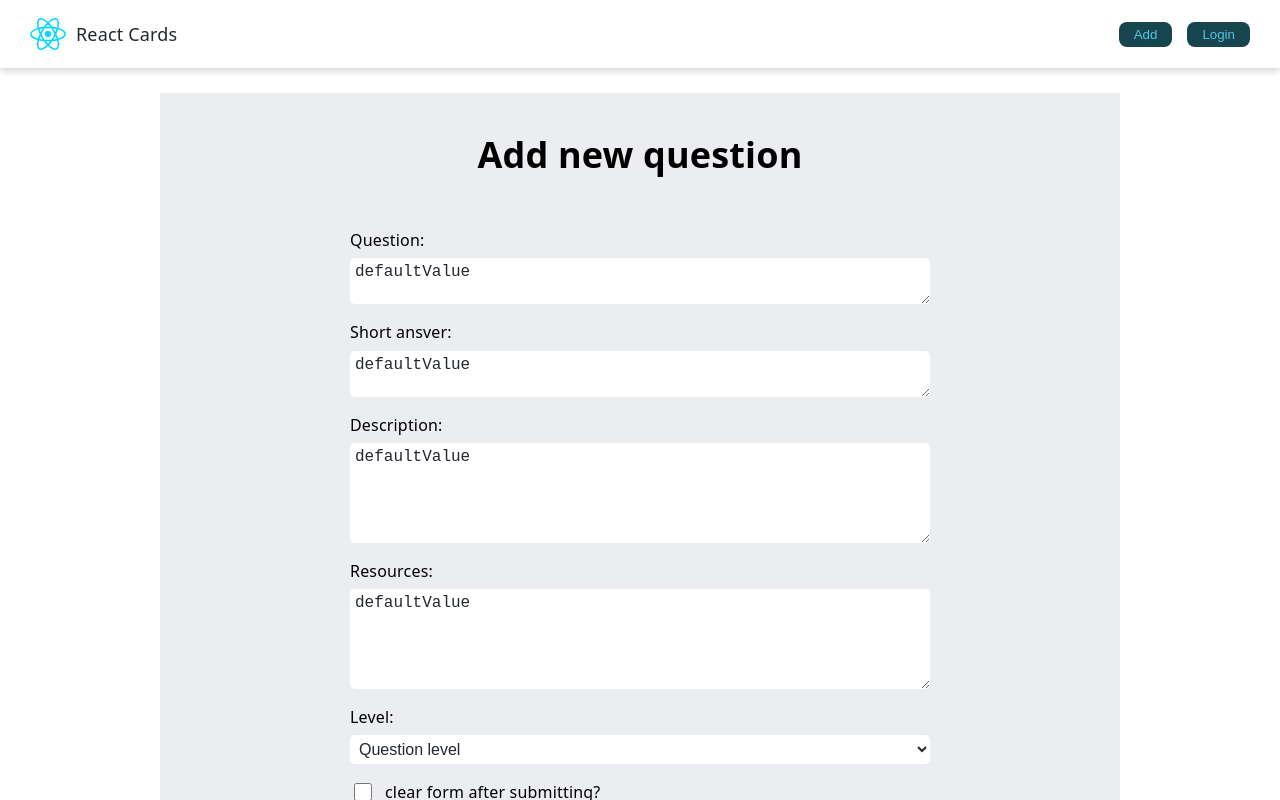
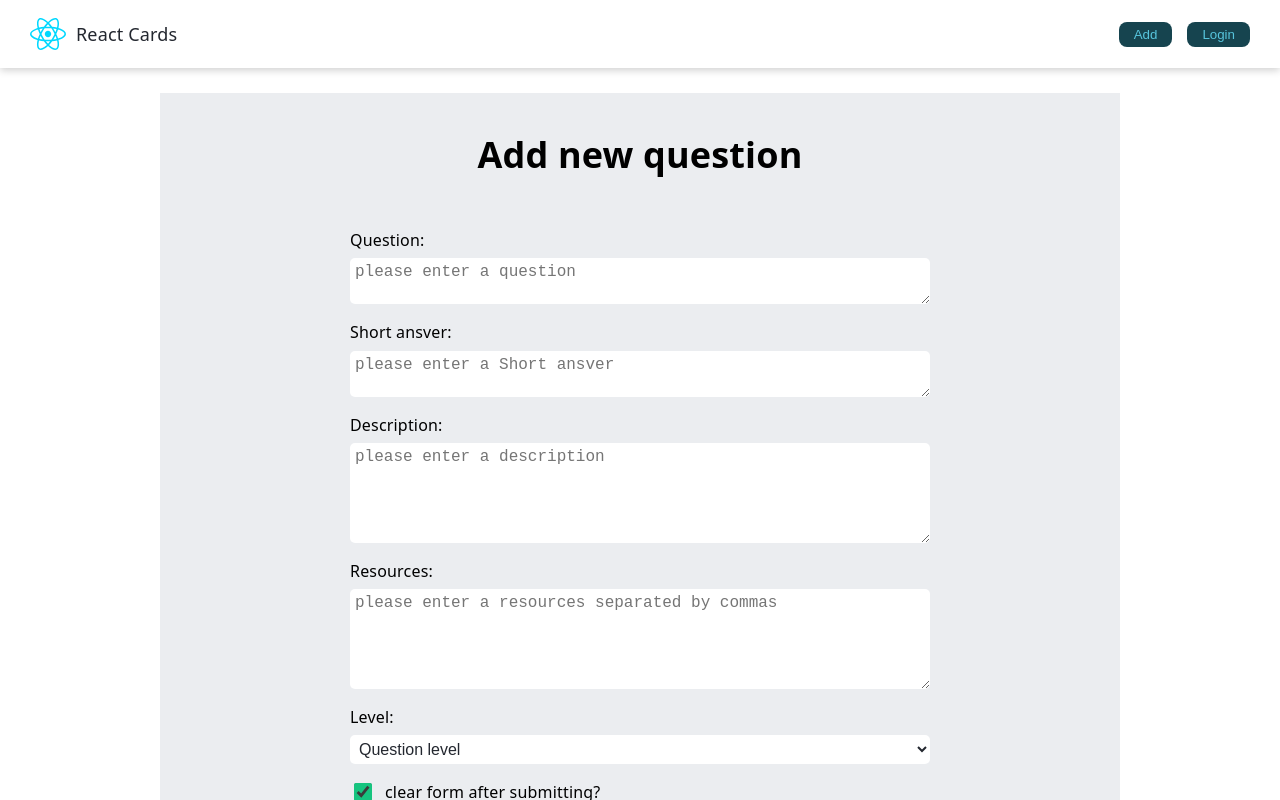
Before and after one commit to doberman0015/react_learning, a React (Vite) app: page /addquestion in a window 1280 px wide. Built offline with nearby package versions, Linux system fonts and the light colour scheme.

Commit message:
add question page

```diff
--- a/db.json
+++ b/db.json
@@ -612,6 +612,31 @@
       "level": 1,
       "completed": false,
       "editDate": "25.07.2026, 17:41"
+    },
+    {
+      "question": "Test Question",
+      "answer": "ansver text",
+      "description": "Description: default text",
+      "resources": [
+        "https://www.google.com/",
+        " https://www.google.com/"
+      ],
+      "level": 3,
+      "completed": true,
+      "id": "Tx2Gb8jI1Xs"
+    },
+    {
+      "question": "New question",
+      "answer": "ansver text",
+      "description": "Description test text",
+      "resources": [
+        "https://www.google.com/",
+        " https://www.google.com/",
+        " https://www.google.com/"
+      ],
+      "level": 0,
+      "completed": false,
+      "id": "sKL7Ec1cpgU"
     }
   ],
   "$schema": "./node_modules/json-server/schema.json"
--- a/src/components/Button/Button.jsx
+++ b/src/components/Button/Button.jsx
@@ -2,11 +2,11 @@ import {} from 'react';
 import cls from "./Button.module.css";
 
 export const Button = (props) => {
-    const { onClick, children, className = '', isActive, isDisabled } = props;
+    const { type = 'button', onClick, children, className = '', isActive, isDisabled } = props;
 
     return (
         <button
-            type="button"
+            type={type}
             className={`${className} ${cls.btn} ${isActive ? cls.active : ""}`}
             disabled={isDisabled}
             onClick={onClick}
--- a/src/hooks/useFetch.js
+++ b/src/hooks/useFetch.js
@@ -11,7 +11,7 @@ export const useFetch = (callback) => {
         try {
             setIsLoading(true);
             setError('');
-            await delayFn(1500);
+            await delayFn(1500); // штучна затримка (імітує роботу сервера)
             const response = await callback(arg);
 
             return response;
--- a/src/pages/AddQuestionPage/AddQuestionPage.jsx
+++ b/src/pages/AddQuestionPage/AddQuestionPage.jsx
@@ -1,16 +1,57 @@
+import cls from './AddQuestionPage.module.css';
+import { API_URL } from '../../constants';
+import { useActionState } from 'react';
 import { Button } from '../../components/Button';
-import cls from './AddQuestionPage.module.css';
+import { toast } from 'react-toastify';
+import { delayFn } from '../../helpers/delayFn';
+
+const createCardAction = async ( _prevState, formData ) => {
+
+    try {
+        await delayFn(1500); // штучна затримка (імітує роботу сервера)
+
+        const newQuestion = Object.fromEntries(formData);
+        const resources   = newQuestion.resources.trim();
+        const isClearForm = newQuestion.clearForm;
+        // console.log('formData',Object.fromEntries(formData));
+        // console.log('formFieldValue',formData.get('question'));
+
+        const response = await fetch(`${API_URL}/react`, {
+            method: 'POST',
+            body: JSON.stringify({
+                question: newQuestion.question,
+                answer: newQuestion.answer,
+                description: newQuestion.description,
+                resources: resources.length ? resources.split(',') : [],
+                level: Number(newQuestion.level),
+                completed: false,
+                editDate: undefined,
+            }),
+        });
+
+        const question = response.json();
+        toast.success('New question is successfully created!');
+
+        return isClearForm ? {} : question;
+    } catch (error) {
+        console.error('error',error);
+        toast.error(error.message);
+    }
+}
 
 export const AddQuestionPage = () => {
+
+    const [formState, formAction, isPending] = useActionState( createCardAction, { clearForm : true });
+
     return (
         <div className={cls.addQuestionFormWrpp}>
             <h1 className={cls.formTitle}>Add new question</h1>
-            <form action="" className={cls.form}>
+            <form action={formAction} className={cls.form}>
 
                 <div className={cls.fieldWrapper}>
                     <label htmlFor="questionField">Question:</label>
                     <textarea
-                        defaultValue={"defaultValue"}
+                        defaultValue={formState.question}
                         name="question"
                         id="questionField"
                         className={cls.textarea}
@@ -23,7 +64,7 @@ export const AddQuestionPage = () => {
                 <div className={cls.fieldWrapper}>
                     <label htmlFor="shortAnsverField">Short ansver:</label>
                     <textarea
-                        defaultValue={"defaultValue"}
+                        defaultValue={formState.answer}
                         name="answer"
                         id="shortAnsverField"
                         className={cls.textarea}
@@ -36,7 +77,7 @@ export const AddQuestionPage = () => {
                 <div className={cls.fieldWrapper}>
                     <label htmlFor="descriptionField">Description:</label>
                     <textarea
-                        defaultValue={"defaultValue"}
+                        defaultValue={formState.description}
                         name="description"
                         id="descriptionField"
                         className={cls.textarea}
@@ -49,7 +90,7 @@ export const AddQuestionPage = () => {
                 <div className={cls.fieldWrapper}>
                     <label htmlFor="resourcesField">Resources:</label>
                     <textarea
-                        defaultValue={"defaultValue"}
+                        defaultValue={formState.resources}
                         name="resources"
                         id="resourcesField"
                         className={cls.textarea}
@@ -62,7 +103,7 @@ export const AddQuestionPage = () => {
                 <div className={cls.fieldWrapper}>
                     <label htmlFor="levelField">Level:</label>
                     <select
-                        defaultValue={"defaultValue"}
+                        defaultValue={formState.level}
                         id="levelField"
                         name="level"
                         className={cls.select}
@@ -78,7 +119,7 @@ export const AddQuestionPage = () => {
                 <div className={cls.fieldWrapper}>
                     <label htmlFor="clearFormField" className={cls.checkboxLabel}>
                         <input
-                        defaultValue={true}
+                        defaultChecked={formState.clearForm}
                         id="clearFormField"
                         className={cls.checkbox}
                         type="checkbox"
@@ -87,7 +128,7 @@ export const AddQuestionPage = () => {
                     </label>
                 </div>
                 <div className={cls.fieldWrapper}>
-                    <Button>Add question</Button>
+                    <Button type="submit" isDisabled={isPending}>Add question</Button>
                 </div>
             </form>
         </div>
```
